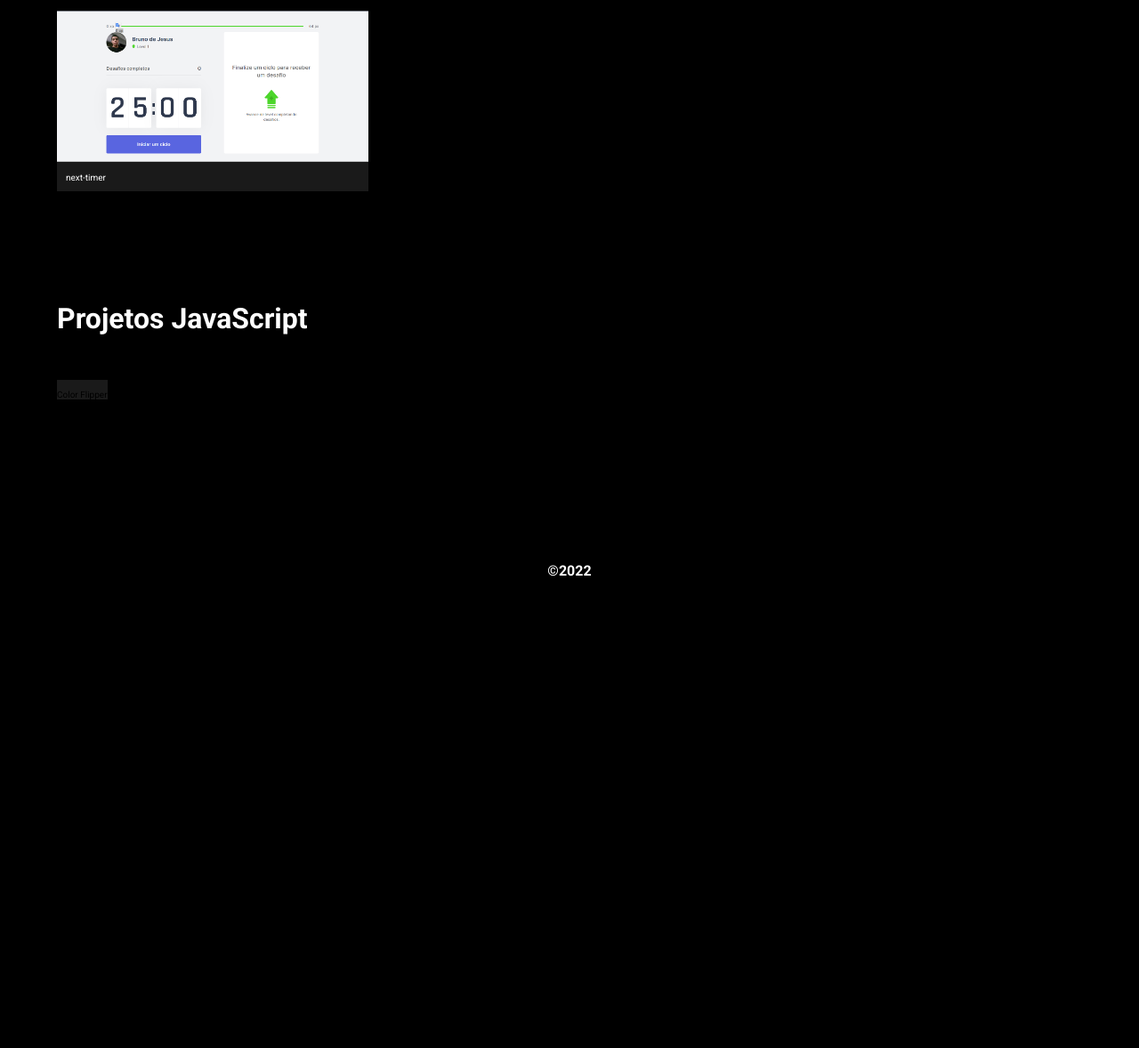
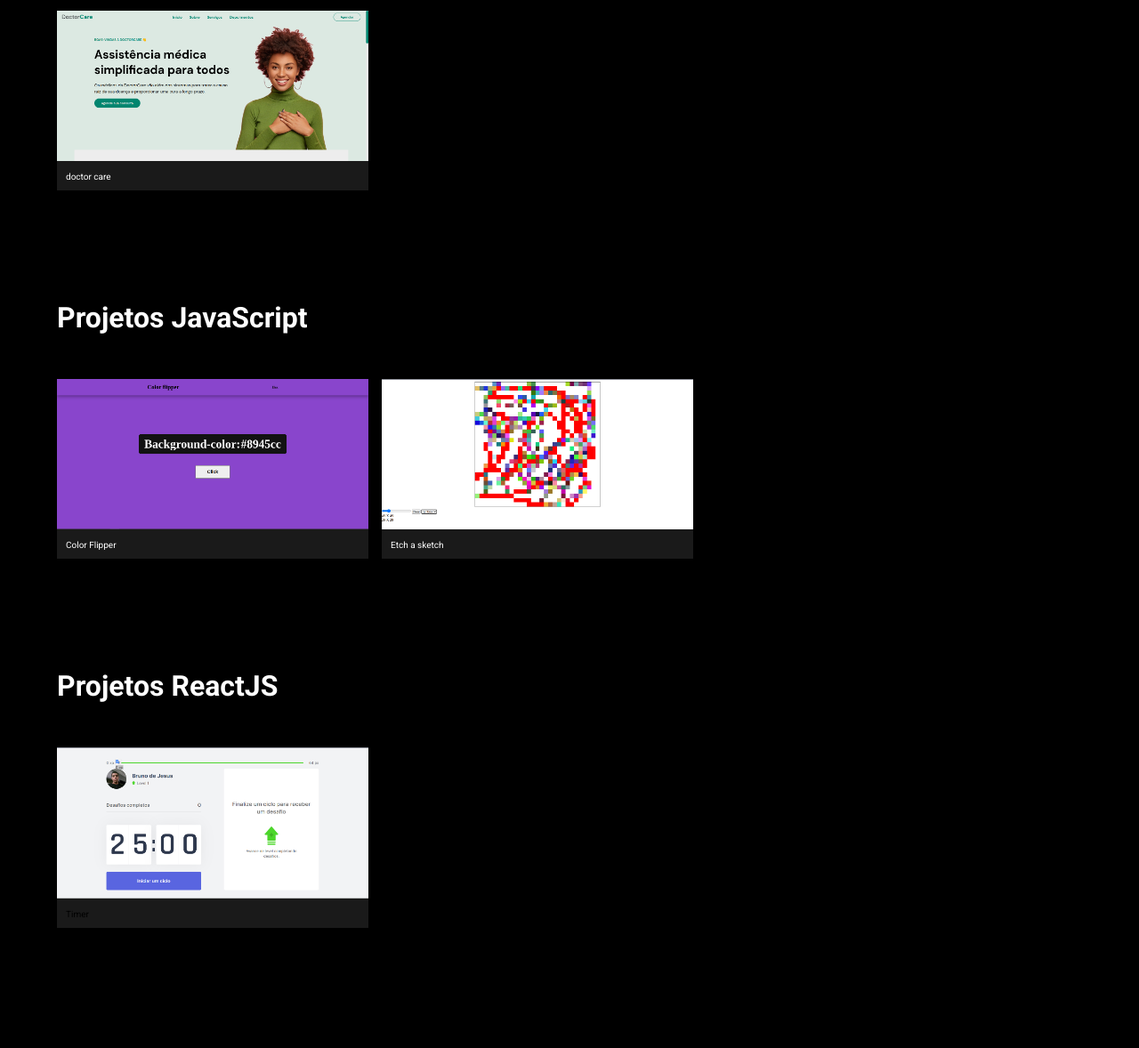
Before and after one commit to BrunoJSC/bruno, a plain HTML site: page index.html in a window 1280 px wide. Shown: the part 1802-2980 px from the top of the page at 89% size. Before the commit the page ends 2523 px from the top, so only its background shows below. Drawn offline with Linux system fonts and the light colour scheme.

Commit message:
add new images

```diff
--- a/index.html
+++ b/index.html
@@ -136,7 +136,7 @@
 
           <li>
             <a href="https://selfcare-clone.vercel.app/">
-              <img src="images/fig3.png" alt="html" />
+              <img src="images/fig3.png" alt="self care" />
             </a>
             <div class="description">
               <p>selfcare</p>
@@ -144,11 +144,11 @@
           </li>
 
           <li>
-            <a href="https://timer-snowy.vercel.app/">
-              <img src="images/fig4.png" alt="html" />
+            <a href="https://doctor-care-azure.vercel.app/">
+              <img src="images/screen.png" alt="doctor care" />
             </a>
             <div class="description">
-              <p>next-timer</p>
+              <p>doctor care</p>
             </div>
           </li>
         </ul>
@@ -159,10 +159,32 @@
         <ul class="list-project">
           <li>
             <a href="https://color-flipper-eosin.vercel.app/">
-              <img />
+              <img src="images/fig6.png" alt="Flipper color" />
             </a>
-            <div>
+            <div class="description">
               <p>Color Flipper</p>
+            </div>
+          </li>
+          <li>
+            <a href="https://etch-a-sketch-psi.vercel.app/">
+              <img src="images/fig7.png" alt="etch a sketch" />
+            </a>
+            <div class="description">
+              <p>Etch a sketch</p>
+            </div>
+          </li>
+        </ul>
+      </section>
+
+      <section class="container-item-4">
+        <h5 class="title-2">Projetos ReactJS</h5>
+        <ul class="list-project">
+          <li>
+            <a href="#">
+              <img src="images/fig4.png" alt="timer" />
+            </a>
+            <div class="description">
+               Timer
             </div>
           </li>
         </ul>
```
Also changed, not shown: images/fig6.png (added), images/fig7.png (added), images/screen.png (added).
